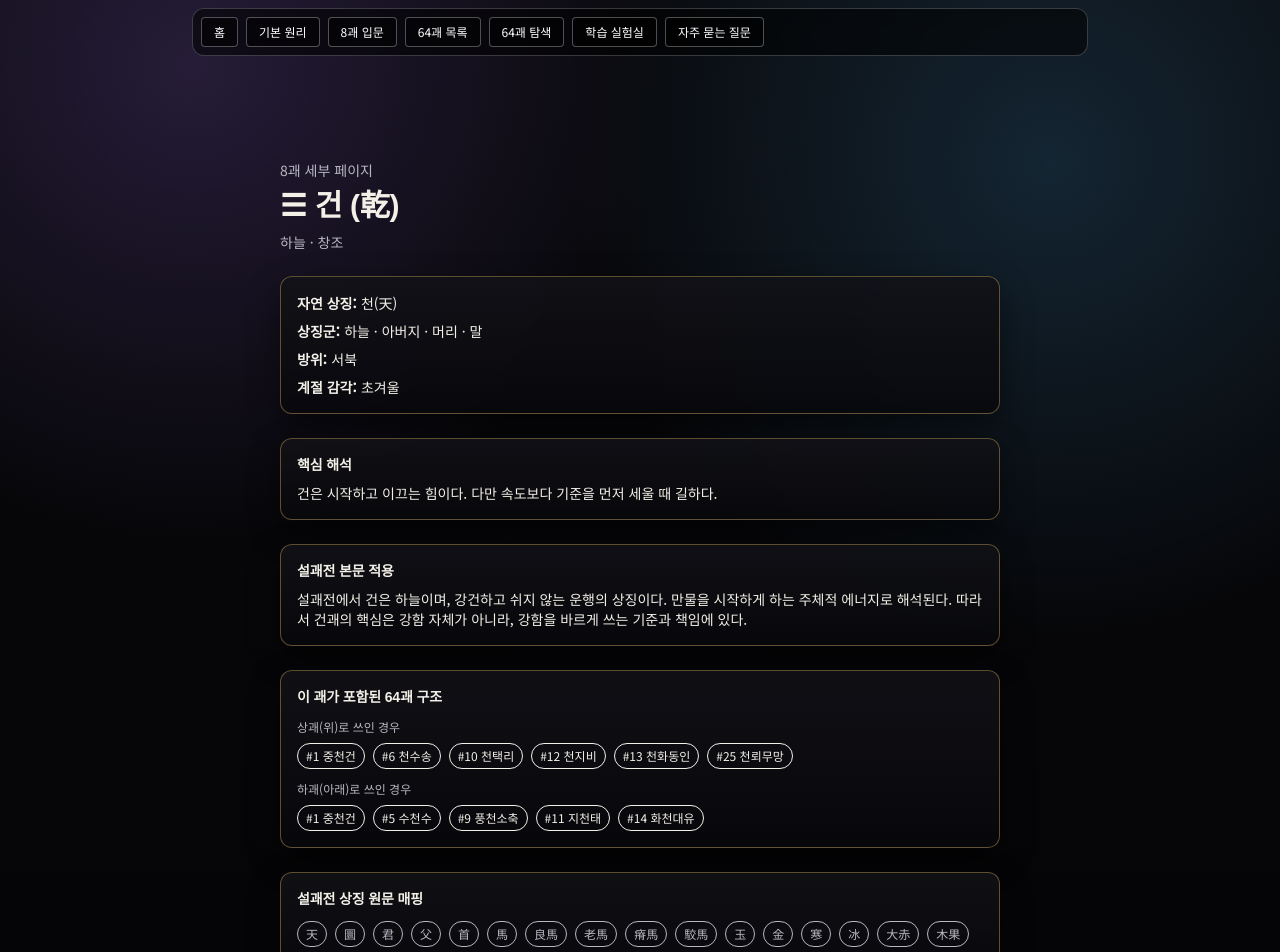
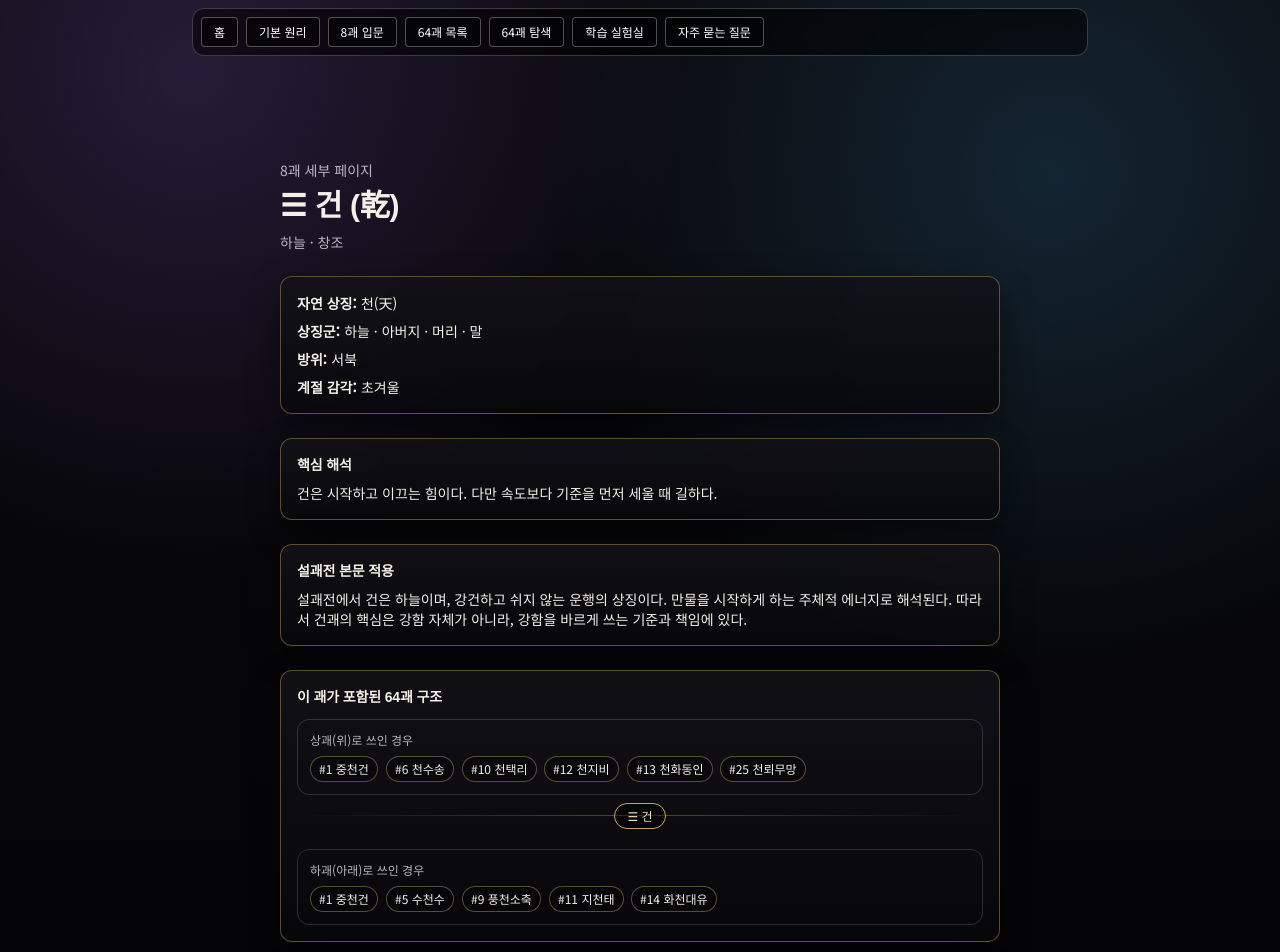
Before and after one commit to kinddragon1224/iching-learning-web, a Next.js app: page /bagua/geon in a window 1280 px wide. Shown: the top 952 px of the page. Built offline with nearby package versions, Linux system fonts and the light colour scheme.

Commit message:
feat: 8괘 상세 상/하괘 연결 노드 애니메이션 3차 적용

```diff
--- a/app/bagua/[slug]/page.tsx
+++ b/app/bagua/[slug]/page.tsx
@@ -61,21 +61,39 @@ export default async function BaguaDetailPage({ params }: { params: Promise<{ sl
 
       <section className="paper-panel rounded-xl p-4 text-sm space-y-3">
         <h2 className="font-semibold">이 괘가 포함된 64괘 구조</h2>
-        <div>
+        <div className="rounded-xl border border-white/15 p-3">
           <p className="mb-2 text-xs text-[var(--text-muted)]">상괘(위)로 쓰인 경우</p>
           <div className="flex flex-wrap gap-2 text-xs">
-            {relatedUpper.map((h) => (
-              <Link key={`u-${h.id}`} href={`/hexagram/${h.id}`} className="rounded-full border px-2 py-1">
+            {relatedUpper.map((h, idx) => (
+              <Link
+                key={`u-${h.id}`}
+                href={`/hexagram/${h.id}`}
+                className="relation-node rounded-full border px-2 py-1"
+                style={{ animationDelay: `${idx * 45}ms` }}
+              >
                 #{h.id} {h.nameKo.split("(")[0]}
               </Link>
             ))}
           </div>
         </div>
-        <div>
+
+        <div className="relative py-2">
+          <div className="relation-line" />
+          <div className="mx-auto w-fit rounded-full border border-[var(--gold-line)] bg-black/40 px-3 py-1 text-xs text-[#f0dfb5] relation-core">
+            {item.symbol} {item.nameKo}
+          </div>
+        </div>
+
+        <div className="rounded-xl border border-white/15 p-3">
           <p className="mb-2 text-xs text-[var(--text-muted)]">하괘(아래)로 쓰인 경우</p>
           <div className="flex flex-wrap gap-2 text-xs">
-            {relatedLower.map((h) => (
-              <Link key={`l-${h.id}`} href={`/hexagram/${h.id}`} className="rounded-full border px-2 py-1">
+            {relatedLower.map((h, idx) => (
+              <Link
+                key={`l-${h.id}`}
+                href={`/hexagram/${h.id}`}
+                className="relation-node rounded-full border px-2 py-1"
+                style={{ animationDelay: `${idx * 45}ms` }}
+              >
                 #{h.id} {h.nameKo.split("(")[0]}
               </Link>
             ))}
--- a/app/globals.css
+++ b/app/globals.css
@@ -296,6 +296,55 @@ h3 {
   }
 }
 
+.relation-node {
+  opacity: 0;
+  transform: translateY(4px) scale(0.98);
+  background: rgba(6, 6, 10, 0.45);
+  border-color: rgba(198, 163, 92, 0.45);
+  animation: relationNodeIn 300ms ease-out forwards;
+  transition: border-color 180ms ease, transform 180ms ease, box-shadow 180ms ease;
+}
+
+.relation-node:hover {
+  transform: translateY(-1px);
+  border-color: rgba(212, 178, 106, 0.75);
+  box-shadow: 0 0 14px rgba(212, 178, 106, 0.2);
+}
+
+.relation-line {
+  height: 1px;
+  width: 100%;
+  background: linear-gradient(90deg, transparent, rgba(212, 178, 106, 0.6), transparent);
+  animation: relationLineGlow 2.6s ease-in-out infinite;
+}
+
+.relation-core {
+  position: relative;
+  margin-top: -13px;
+  animation: relationCorePulse 2.8s ease-in-out infinite;
+}
+
+@keyframes relationNodeIn {
+  from {
+    opacity: 0;
+    transform: translateY(4px) scale(0.98);
+  }
+  to {
+    opacity: 1;
+    transform: translateY(0) scale(1);
+  }
+}
+
+@keyframes relationLineGlow {
+  0%, 100% { opacity: 0.55; }
+  50% { opacity: 1; }
+}
+
+@keyframes relationCorePulse {
+  0%, 100% { box-shadow: 0 0 0 rgba(212, 178, 106, 0); }
+  50% { box-shadow: 0 0 16px rgba(212, 178, 106, 0.28); }
+}
+
 @media (prefers-reduced-motion: reduce) {
   .studio-answer-btn,
   .studio-answer-correct,
@@ -303,7 +352,10 @@ h3 {
   .studio-pop-in,
   .studio-shake,
   .studio-fade-in,
-  .line-step-reveal {
+  .line-step-reveal,
+  .relation-node,
+  .relation-line,
+  .relation-core {
     animation: none !important;
     transition: none !important;
     transform: none !important;
```
